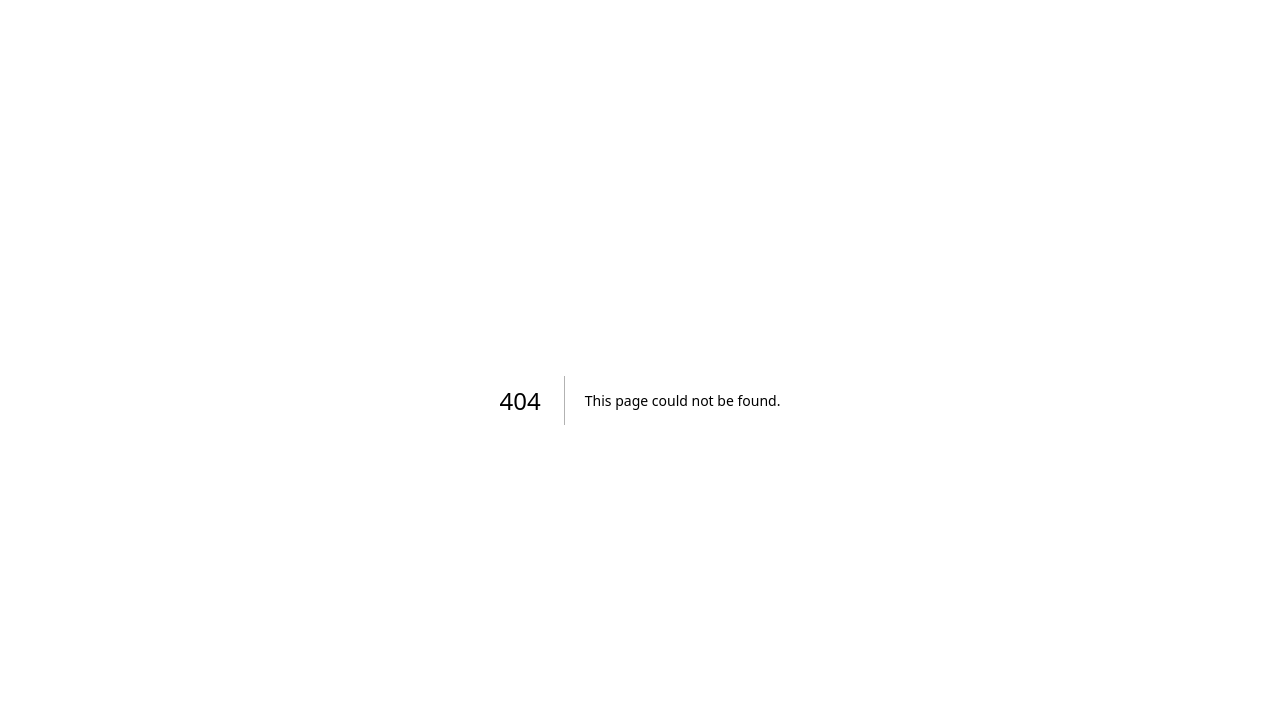
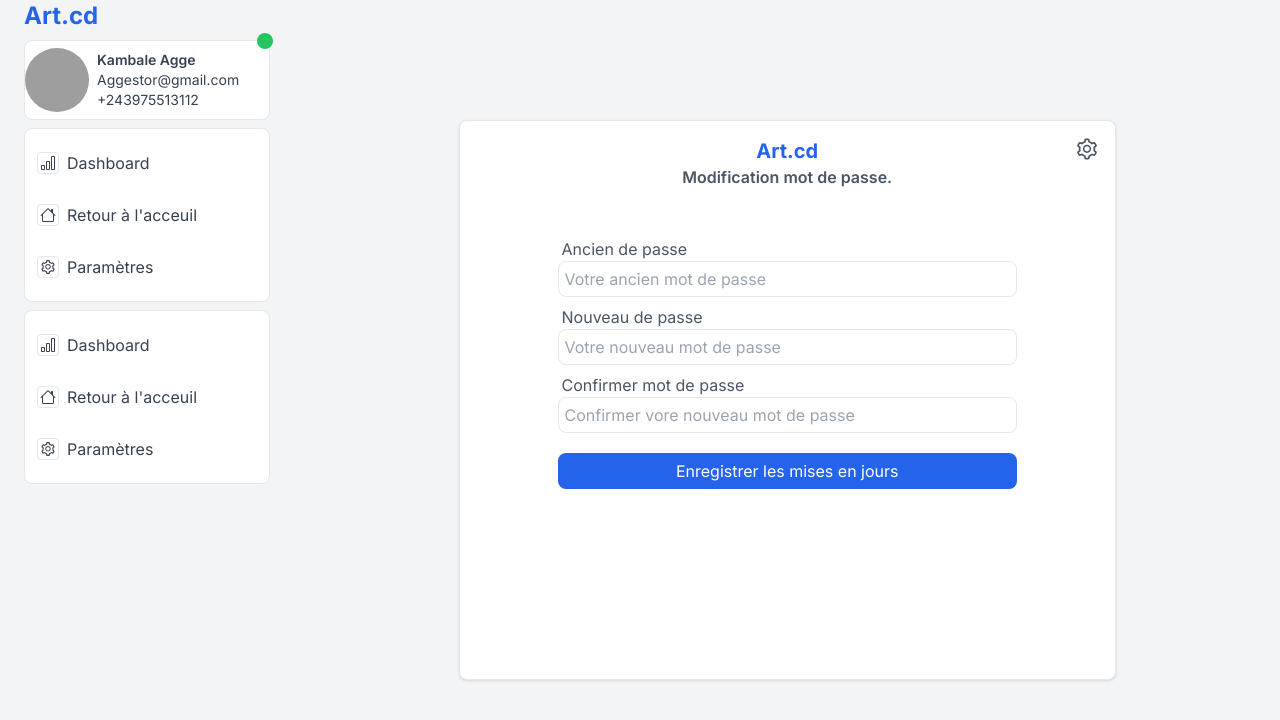
Before and after one commit to aggestor/zik, a Next.js app: page /profil/modifier/mot-de-passe in a window 1280 px wide. Before the commit this address had no page. Shown: the top 720 px of the page. Built offline with nearby package versions, Linux system fonts and the light colour scheme; grey boxes are pictures that could not be loaded.

Commit message:
work: user profile edit

```diff
--- a/app/profil/components/FirstSection.tsx
+++ b/app/profil/components/FirstSection.tsx
@@ -9,10 +9,10 @@ export default function FirstSection(){
     <div className="absolute w-40 h-40 p-1 bg-white border-2 border-white rounded-full top-14 left-4">
         <Image className="object-cover w-full h-full rounded-full" src={"/man.jpg"} alt="User avatar" sizes="100%" height={0} width={0}/>
     </div>
-    <div className="flex items-center justify-end w-full h-[62px] px-2">
+    <div className="flex items-center bg-white justify-end w-full h-[62px] px-2">
         <BlueButtons.SmallBlueButton text="Modifier votre profil"/>
     </div>
-    <div className="flex flex-col items-center justify-around w-full px-2 pt-2 h-[150px]">
+    <div className="flex flex-col items-center bg-white justify-around w-full px-2 pt-2 h-[150px]">
         <p className="w-full text-lg font-semibold text-gray-700">Kambale Mahili Aggestor</p>
         <p className="flex w-full text-sm text-gray-500 f"><BsGlobeEuropeAfrica className="w-5 h-5 mr-2"/><span>Nord-Kivu,Butembo.</span></p>
         <p className="flex w-full text-sm text-gray-500 f"><FaBirthdayCake className="w-5 h-5 mr-2"/><span>Goma, 12 déc 1995</span></p>
--- a/app/profil/components/SecondSection.tsx
+++ b/app/profil/components/SecondSection.tsx
@@ -1,5 +1,5 @@
 export default function SecondSection(){
-    return <div className="w-full p-3 mt-4 text-gray-500 shadow-xl h-h6 shadow-gray-200">
+    return <div className="w-full p-3 mt-4 bg-white text-gray-500 shadow-xl h-h6 shadow-gray-200">
         <p className="w-full text-lg font-semibold text-gray-700">Votre bio</p>
         <p className="mt-3 text-sm">Lus, sed impedit. Tenetur.
         Harum ipsam error necessitatibus debitis delectus tempore dolorum, eveniet cupiditate non neque obcaecati modi fuga commodi, at, voluptates molestias totam minus dicta placeat blanditiis esse libero quisquam iure? Placeat, itaque!
--- a/app/profil/components/ThirdSection.tsx
+++ b/app/profil/components/ThirdSection.tsx
@@ -1,7 +1,7 @@
 import { BsFacebook, BsInstagram, BsTwitter, BsWhatsapp, BsYoutube } from "react-icons/bs";
 
 export default function ThirdSection(){
-    return <div className="w-full p-3 mt-4 text-gray-500 shadow-xl shadow-gray-200">
+    return <div className="w-full p-3 mt-4 text-gray-500 shadow-xl bg-white shadow-gray-200">
         <p className="w-full text-lg font-semibold text-gray-800">Réseaux sociaux</p>
         <div className="flex justify-between w-full mt-4 mb-3">
             <div className="flex w-[20%]">
--- a/app/profil/layout.tsx
+++ b/app/profil/layout.tsx
@@ -12,7 +12,7 @@ export const metadata = {
     return (
         <div className="flex items-center justify-center w-full h-screen bg-gray-100">
            <SideMenu/>
-            <div className="w-[80%] flex justify-center overflow-x-auto items-center bg-white h-full">
+            <div className="w-[80%] flex justify-center overflow-x-auto items-center h-full">
                 {children}
             </div>
         </div>
--- /dev/null
+++ b/app/profil/modifier/mot-de-passe/page.tsx
@@ -0,0 +1,33 @@
+"use client"
+import BlueButtons from "@/components/BlueButtons";
+import TextBox from "@/components/TextBox";
+import Link from "next/link";
+import { ChangeEvent, useRef, useState } from "react";
+import {  AiOutlineSetting } from "react-icons/ai";
+
+export default function ModifierProfile(){
+    const [showEditSettings,setShowEditSettings] = useState(false)
+    const toggleEditSettings = () => setShowEditSettings(!showEditSettings)
+    return <form className="w-8/12 relative  overflow-x-hidden border shadow rounded-lg bg-white  h-[70%] flex mx-auto">
+
+        <div className="w-9/12 mx-auto py-4 px-2 h-full">
+        <h2 className="text-xl font-bold text-center text-blue-600">Art.cd</h2>
+            <p className="font-semibold text-center text-gray-600">Modification mot de passe.</p>
+            <div className=" mt-8 h-auto p-2   __scrollbar   w-full ">
+            <TextBox name="old_password" label="Ancien de passe" type="password" placeholder="Votre ancien mot de passe"/>
+            <TextBox name="new_password" label="Nouveau de passe" type="password" placeholder="Votre nouveau mot de passe"/>
+            <TextBox name="confirm_password" label="Confirmer mot de passe" type="password" placeholder="Confirmer vore nouveau mot de passe"/>
+                <div className="mt-5">
+                    <BlueButtons.BaseBlueButton text="Enregistrer les mises en jours" width="full"/>
+                </div>
+            </div>
+        </div>
+        <span onClick={toggleEditSettings} className="w-8 h-8 text-gray-600 hover:bg-blue-100 cursor-pointer grid place-items-center absolute right-3 top-3 rounded">
+            <AiOutlineSetting className="w-6 h-6"/>
+        </span>
+        {showEditSettings && <div className="w-40 text-sm text-gray-600 flex flex-col h-auto rounded border shadow absolute bg-white top-10 right-5">
+            <Link className="hover:bg-gray-200 p-1 border-b rounded" href={"/profil/modifier/mot-de-passe"}>Modifier mot de passe</Link>
+            <Link className="hover:bg-gray-200 p-1 rounded" href={"/profil/modifier/mot-de-passe"}>Modifier mot de passe</Link>
+        </div>}
+    </form>
+}
--- a/app/profil/modifier/page.tsx
+++ b/app/profil/modifier/page.tsx
@@ -7,12 +7,13 @@ import Textarea from "@/components/Textarea";
 import Image from "next/image";
 import Link from "next/link";
 import { ChangeEvent, useRef, useState } from "react";
+import { AiOutlineKey, AiOutlineSetting } from "react-icons/ai";
 import { BsFacebook, BsImage, BsInstagram, BsTiktok, BsTwitter, BsYoutube } from "react-icons/bs";
 
 export default function ModifierProfile(){
     const [imageFileURL, setImageFileURL]  = useState("/placeholder.png")
     const [imageFile, setImageFile]  = useState<File>()
-    const [showAddSocials,setShowAddSocials] = useState(true)
+    const [showEditSettings,setShowEditSettings] = useState(false)
     const imagePicker = useRef<any>()
     const handlePickImage = ()=> imagePicker.current?.click()
     const pickImage = (e :ChangeEvent<HTMLInputElement>) =>{
@@ -22,7 +23,8 @@ export default function ModifierProfile(){
             setImageFileURL(URL.createObjectURL(fileImage))
         }
     }
-    return <form className="w-11/12 relative overflow-y-auto overflow-x-hidden border shadow rounded-lg  h-[90%] flex mx-auto">
+    const toggleEditSettings = () => setShowEditSettings(!showEditSettings)
+    return <form className="w-11/12 relative overflow-y-auto overflow-x-hidden border shadow rounded-lg bg-white  h-[90%] flex mx-auto">
         <div className="w-[50%] py-4 px-2 h-full">
             <h2 className="text-xl font-bold text-center text-blue-600">Art.cd</h2>
             <p className="font-semibold text-center text-gray-600">Inscription de l&apos;artiste.</p>
@@ -107,5 +109,12 @@ export default function ModifierProfile(){
                 </div>
             </div>
         </div>
+        <span onClick={toggleEditSettings} className="w-8 h-8 text-gray-600 hover:bg-blue-100 cursor-pointer grid place-items-center absolute right-3 top-3 rounded">
+            <AiOutlineSetting className="w-6 h-6"/>
+        </span>
+        {showEditSettings && <div className="w-40 text-sm text-gray-600 flex flex-col h-auto rounded border shadow absolute bg-white top-10 right-5">
+            <Link className="hover:bg-gray-200 p-1 border-b rounded" href={"/profil/modifier/mot-de-passe"}>Modifier mot de passe</Link>
+            <Link className="hover:bg-gray-200 p-1 rounded" href={"/profil/modifier/mot-de-passe"}>Modifier mot de passe</Link>
+        </div>}
     </form>
 }
--- a/app/profil/page.tsx
+++ b/app/profil/page.tsx
@@ -4,7 +4,7 @@ import SecondSection from "./components/SecondSection"
 import ThirdSection from "./components/ThirdSection"
 
 export default function Profile(){
-    return <div className="w-11/12 mx-auto h-[90%] my-auto">
+    return <div className="w-11/12 mx-auto h-[90%]  my-auto">
         <FirstSection/>
         <SecondSection/>
         <ThirdSection/>
```
